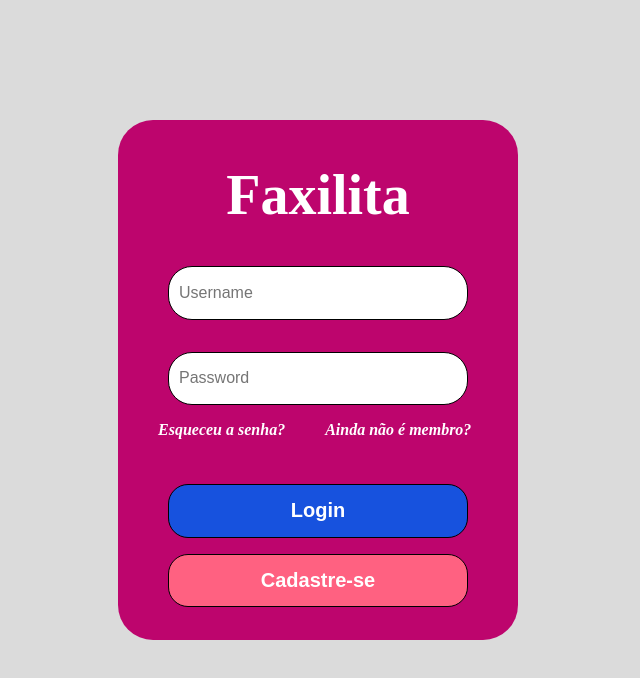
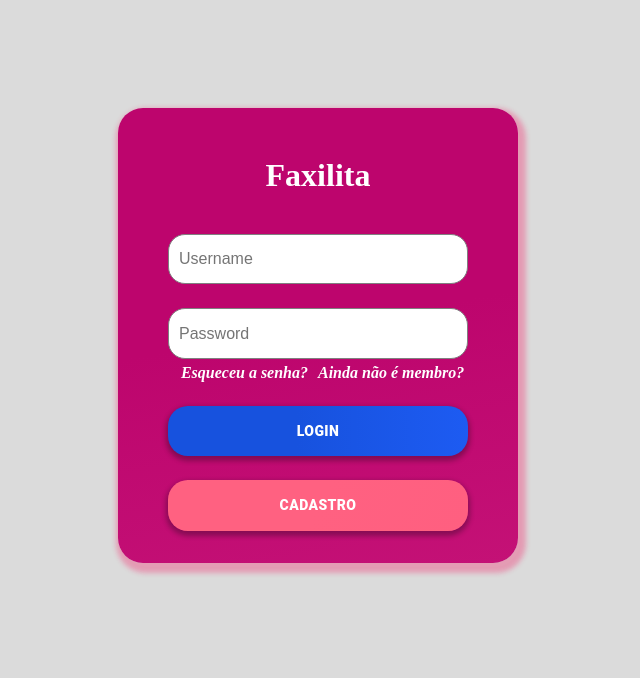
Before and after one commit to Luccacpl/Faxilita, a React (Create React App) app: page / in a window 1280 px wide. Shown: the top 678 px of the page, without its empty margins (322-962 px from the left). Built offline with nearby package versions, Linux system fonts and the light colour scheme.

Commit message:
Uitlizando material-ui

```diff
--- a/package.json
+++ b/package.json
@@ -3,6 +3,7 @@
   "version": "0.1.0",
   "private": true,
   "dependencies": {
+    "@material-ui/core": "^4.11.0",
     "@testing-library/jest-dom": "^4.2.4",
     "@testing-library/react": "^9.3.2",
     "@testing-library/user-event": "^7.1.2",
--- a/src/pages/Cadastro.tsx
+++ b/src/pages/Cadastro.tsx
@@ -1,15 +1,49 @@
 import React from 'react';
+import Button from '@material-ui/core/Button';
+import { makeStyles, createStyles, Theme } from '@material-ui/core/styles';
+import Grid from '@material-ui/core/Grid';
 
 import '../styles/pages/Cadastro.css'
 
+const useStyles = makeStyles((theme: Theme) =>
+  createStyles({
+    root: {
+      flexGrow: 1,
+    },
+    Title: {
+      textAlign: 'center',
+    },
+  }),
+);
+
+
 function Cadastro() {
+    const classes = useStyles();
+
     return(
-        <div id="page-cadastro">
-            <h1> Registrar novo usuário </h1>
-            <button className="btnContratante"> Contratante </button>
-            <button className="btnTrabalhador"> Trabalhador </button>
+        <div className={`${classes.root} page-cadastro`}>
+            <Grid container spacing={2}>
+
+                <Grid item xs={12}>
+                    <h1 className={classes.Title}> Registrar novo usuário </h1>
+                </Grid>
+
+                <Grid item xs={12} sm={6}>
+                    <Button variant="contained" color="primary" className="btnContratante">Contratante</Button>
+                </Grid>
+
+                <Grid item xs={12} sm={6}>
+                <Button variant="contained" color="primary" className="btnTrabalhador">Trabalhador</Button>
+                </Grid>
+
+                <Grid item xs={12}></Grid>
+
+            </Grid>
         </div>
     );
 }
 
+//<button className="btnContratante"> Contratante </button>
+//<button className="btnTrabalhador"> Trabalhador </button>
+
 export default Cadastro;
--- a/src/pages/Login.tsx
+++ b/src/pages/Login.tsx
@@ -1,29 +1,62 @@
 import React from 'react';
 import { Link, } from 'react-router-dom';
+import Grid from '@material-ui/core/Grid';
+import { makeStyles, createStyles, Theme } from '@material-ui/core/styles';
+import Button from '@material-ui/core/Button';
 
 import '../styles/pages/Login.css';
 
+const useStyles = makeStyles((theme: Theme) =>
+  createStyles({
+    root: {
+      flexGrow: 1,
+    },
+    title: {
+        textAlign: 'center',
+      },
+  }),
+);
+
 function Login(){
+    const classes = useStyles();
+
     return(
-        <div id="page-login">
-            <main>
-                <h1>Faxilita</h1>
-            </main>
+        <div className={`${classes.root} page-login`}>
 
-            <div className="conteudo">
-                <input id="username" placeholder="Username" />
-                <input id="password" type="password" placeholder="Password"/>
-                <Link to="/" className="link">
-                    Esqueceu a senha?
-                </Link>
-                <Link to="/cadastro" className="link">
-                    Ainda não é membro?
-                </Link>
-            </div>
+            <Grid container spacing={3}>
 
-                <button className="btnLogin"> Login </button>
-                <button className="btnCadastro"> Cadastre-se </button>
+                <Grid item xs={12}>
+                    <h1 className={classes.title}>Faxilita</h1>
+                </Grid>
 
+                <Grid item xs={12}>
+                    <input  placeholder="Username" />
+                </Grid>
+
+                <Grid item xs={12}>
+                    <input  type="password" placeholder="Password"/>
+                    <aside className="asideEsquerda">
+                        <Link to="/" className="link1">
+                            <p>Esqueceu a senha?</p>
+                        </Link>
+                    </aside>
+
+                    <aside className="asideDireita">
+                        <Link to="/cadastro" className="link2">
+                            <p>Ainda não é membro?</p>
+                        </Link>
+                    </aside>
+                </Grid>
+
+                <Grid item xs={12}>
+                    <Button variant="contained" color="primary" className="btnLogin">Login</Button>
+                </Grid>
+
+                <Grid item xs={12}>
+                    <Button variant="contained" color="primary" className="btnCadastro">Cadastro</Button>
+                </Grid>
+
+            </Grid>
         </div>
     );
 }
--- a/src/styles/pages/Cadastro.css
+++ b/src/styles/pages/Cadastro.css
@@ -1,7 +1,13 @@
-#page-cadastro {
-	width: 50vh;
+.page-cadastro {
+	width: 60vh;
 	height: 100%;
-	background-color: #bd056d;
+	background: linear-gradient(
+		170deg,
+		rgba(189, 5, 109, 1) 0%,
+		rgba(189, 5, 109, 1) 48%,
+		rgba(196, 17, 118, 1) 100%
+	);
+	box-shadow: 3px 5px 5px 5px rgba(248, 10, 89, 0.3);
 
 	justify-content: center;
 	align-items: center;
@@ -9,49 +15,37 @@
 	border-radius: 25px;
 
 	margin: 35vh auto;
-}
-
-#page-cadastro h1 {
-	padding-top: 0.5vh;
 
 	text-align: center;
 
-	font-size: 2.5vh;
+	max-width: 450px;
+}
+
+.page-cadastro h1 {
+	font-size: 3vh;
 
 	font-weight: 800;
 	line-height: 50px;
 }
 
-#page-cadastro .btnContratante {
-	height: 4.5vh;
-	width: 35%;
-
-	background: #1752de;
-	border: 0.5px solid black;
+.page-cadastro .btnContratante {
+	background-image: linear-gradient(
+		90deg,
+		rgba(23, 82, 222, 1) 0%,
+		rgba(23, 82, 222, 1) 43%,
+		rgba(29, 91, 242, 1) 100%
+	);
+	box-shadow: 0 3px 5px 2px rgba(33, 203, 243, 0.3);
 	border-radius: 20px;
-
-	color: white;
-	font-size: 2vh;
-	font-weight: 800;
-
-	cursor: pointer;
-	outline: none;
-
-	margin: 2% 5% 6% 12.5%;
 }
 
-#page-cadastro .btnTrabalhador {
-	height: 4.5vh;
-	width: 35%;
-
-	background: #1752de;
-	border: 0.5px solid black;
+.page-cadastro .btnTrabalhador {
+	background-image: linear-gradient(
+		90deg,
+		rgba(23, 82, 222, 1) 0%,
+		rgba(23, 82, 222, 1) 43%,
+		rgba(29, 91, 242, 1) 100%
+	);
+	box-shadow: 0 3px 5px 2px rgba(33, 203, 243, 0.3);
 	border-radius: 20px;
-
-	color: white;
-	font-size: 2vh;
-	font-weight: 800;
-
-	cursor: pointer;
-	outline: none;
 }
--- a/src/styles/pages/Login.css
+++ b/src/styles/pages/Login.css
@@ -1,93 +1,113 @@
-#page-login {
+.page-login {
 	width: 50vh;
-	height: 65vh;
-	background-color: #bd056d;
+	height: 100%;
+	background: linear-gradient(
+		170deg,
+		rgba(189, 5, 109, 1) 0%,
+		rgba(189, 5, 109, 1) 48%,
+		rgba(196, 17, 118, 1) 100%
+	);
+	box-shadow: 3px 5px 5px 5px rgba(248, 10, 89, 0.3);
 
 	justify-content: center;
 	align-items: center;
 
-	border-radius: 35px;
+	border-radius: 25px;
 
 	margin: 15vh auto;
 }
 
-#page-login main h1 {
-	padding-top: 5vh;
-
-	text-align: center;
-
-	font-size: 7vh;
-
-	font-weight: 800;
+.page-login h1 {
 	line-height: 70px;
-}
-
-#page-login .conteudo {
-	width: 100%;
-	height: 45%;
-
-	margin-top: 5%;
+	margin-top: 20px;
 }
 
 input {
 	width: 75%;
-	height: 6.7vh;
+	height: 6.3vh;
 	padding: 0 10px;
 
-	border: 0.5px solid black;
-	border-radius: 24px;
+	border: 0.5px solid grey;
+	border-radius: 17px;
 
 	outline: none;
 
-	margin: 4% 12.5%;
+	margin: auto 12.5%;
 
 	font-size: 100%;
 }
 
-.conteudo .link {
+.link1 {
+	color: white;
+	text-decoration: none;
+
+	font-size: 2vh;
+	font-weight: bold;
+	font-style: italic;
+}
+
+.asideEsquerda {
+	width: 50%;
+	float: left;
+	margin-top: 5px;
+}
+
+.asideEsquerda p {
+	text-align: right;
+	margin-right: 10px;
+}
+
+.asideDireita {
+	width: 50%;
+	float: right;
+	margin-top: 5px;
+}
+
+.link2 {
 	color: white;
 	text-decoration: none;
 
 	font-size: 2vh;
 	font-weight: 800;
 	font-style: italic;
-
-	margin-left: 5vh;
-	padding-right: 0px;
+	display: flex;
 }
 
-#page-login .btnCadastro {
-	height: 6.7vh;
+.page-login .btnLogin {
 	width: 75%;
+	height: 6.3vh;
 
-	background: #ff6181;
-	border: 0.5px solid black;
+	background-image: linear-gradient(
+		90deg,
+		rgba(23, 82, 222, 1) 0%,
+		rgba(23, 82, 222, 1) 43%,
+		rgba(29, 91, 242, 1) 100%
+	);
+	box-shadow: 0 3px 5px 2px rgba(0, 10, 12, 0.3);
 	border-radius: 20px;
 
 	color: white;
-	font-size: 2.5vh;
 	font-weight: 800;
 
-	cursor: pointer;
-	outline: none;
-
-	margin: 4% 12.5%;
+	margin: auto 12.5%;
 }
 
-#page-login .btnLogin {
-	height: 6.7vh;
+.page-login .btnCadastro {
 	width: 75%;
+	height: 6.3vh;
 
-	background: #1752de;
-	border: 0.5px solid black;
+	background: linear-gradient(
+		114deg,
+		rgba(255, 97, 129, 1) 0%,
+		rgba(255, 97, 129, 1) 50%,
+		rgba(255, 95, 128, 1) 100%
+	);
+	box-shadow: 0 3px 5px 2px rgba(0, 10, 12, 0.3);
 	border-radius: 20px;
 
 	color: white;
-	font-size: 2.5vh;
 	font-weight: 800;
 
-	cursor: pointer;
-	outline: none;
-
-	margin: 0px 12.5%;
+	margin: auto 12.5%;
+	margin-bottom: 20px;
 }
```
Also changed, not shown: src/pages/CadastroContratante.tsx (deleted, +0 -14 lines), 1 other file (tests, documents, lock files or other folders).
